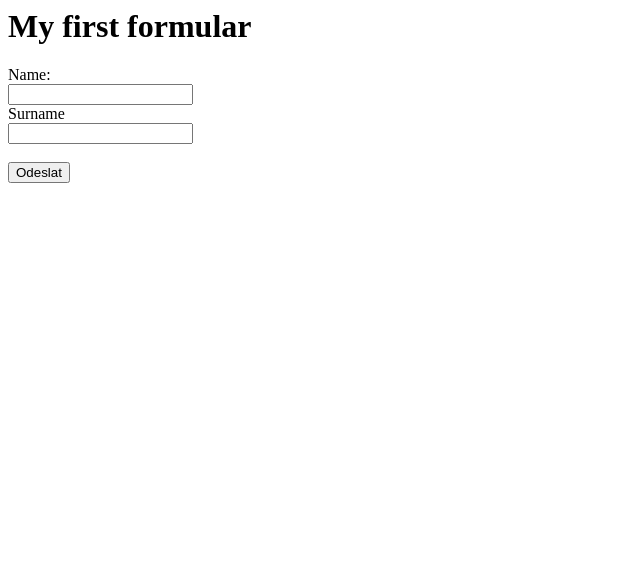
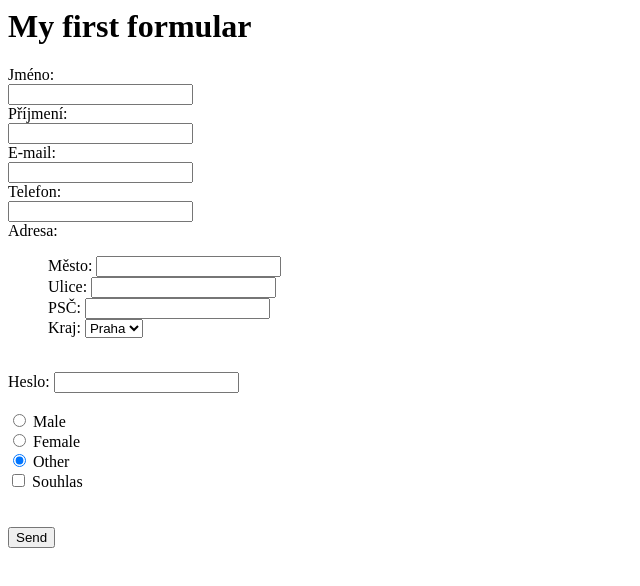
Before and after one commit to DzungProgrammer/MyFirstFormular, a website built with Parcel: page index.html in a window 1280 px wide. Shown: the whole page, without its empty margins (0-640 px from the left). Built offline with nearby package versions, Linux system fonts and the light colour scheme.

Commit message:
E-shop formular

```diff
--- a/index.html
+++ b/index.html
@@ -9,17 +9,54 @@
 
 	<h1>	My first formular	</h1>
 
-	<form>
-		Name: <br/>
+	<form method = "GET">
+		Jméno: <br/>
 		<input type = "text" name = "name"/>
 		<br/>
 
-		Surname <br/>
+		Příjmení: <br/>
 		<input type="text" name="name"/>
+		<br/>
+		E-mail: <br/>
+		<input type="text" name="email"/>
+		<br/>
+		Telefon: <br/>
+		<input type="text" name="mobilephone" />
+		<br/>
+
+		Adresa: <br/>
+		<ul>
+		 Město:
+		<input type="text" name="city" />
+		<br/>
+		Ulice:
+		<input type="text" name="street" />
+		<br/>
+		 PSČ:
+		<input type="text" name="postnumber" />
+		<br/>
+		Kraj:
+		<select name = "kraj">
+			<option value= "Praha">
+			Praha
+			<option/>
+			<option value="Brno">
+			Brno
+			<option/>
+		</select>
+		</ul>
+		<br/>
+		Heslo:
+		<input type="password" name="password" />
+
 		<br/> <br/>
+		<input type="radio" name="gender" value = "male" checked /> Male <br/>
+		<input type="radio" name="gender" value="female" checked /> Female <br/>
+		<input type="radio" name="gender" value="other" checked /> Other <br/>
+		<input type="checkbox" name="agreement" value="agreement" unchecked /> Souhlas <br/>
 
-		<input type = "submit" value = "Odeslat" />
-
+		<br/> <br/>
+		<input type="submit" value="Send" />
 
 
 	</form>
--- a/package.json
+++ b/package.json
@@ -10,5 +10,6 @@
   "dependencies": {},
   "devDependencies": {
     "parcel-bundler": "^1.6.1"
-  }
+  },
+  "keywords": []
 }
```
